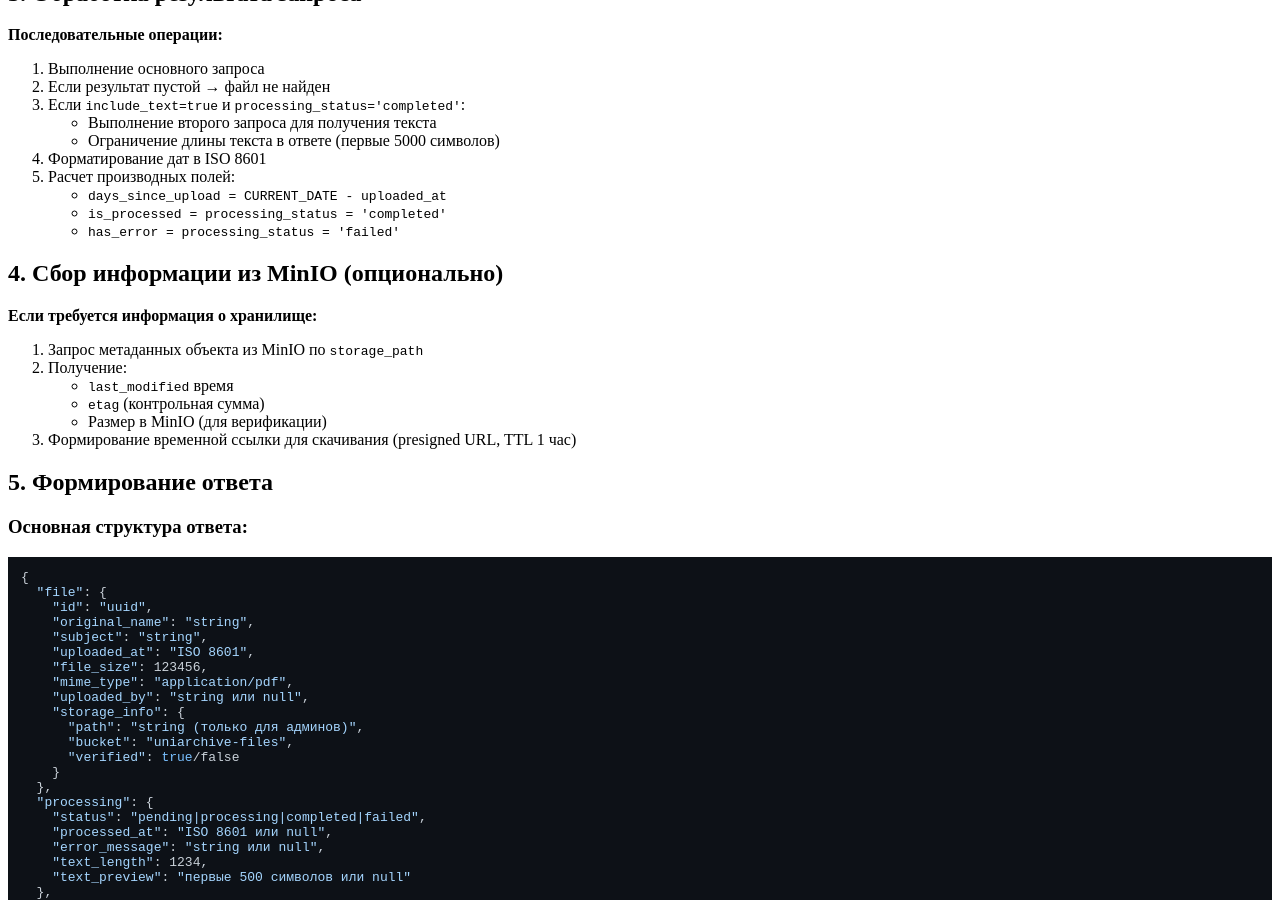
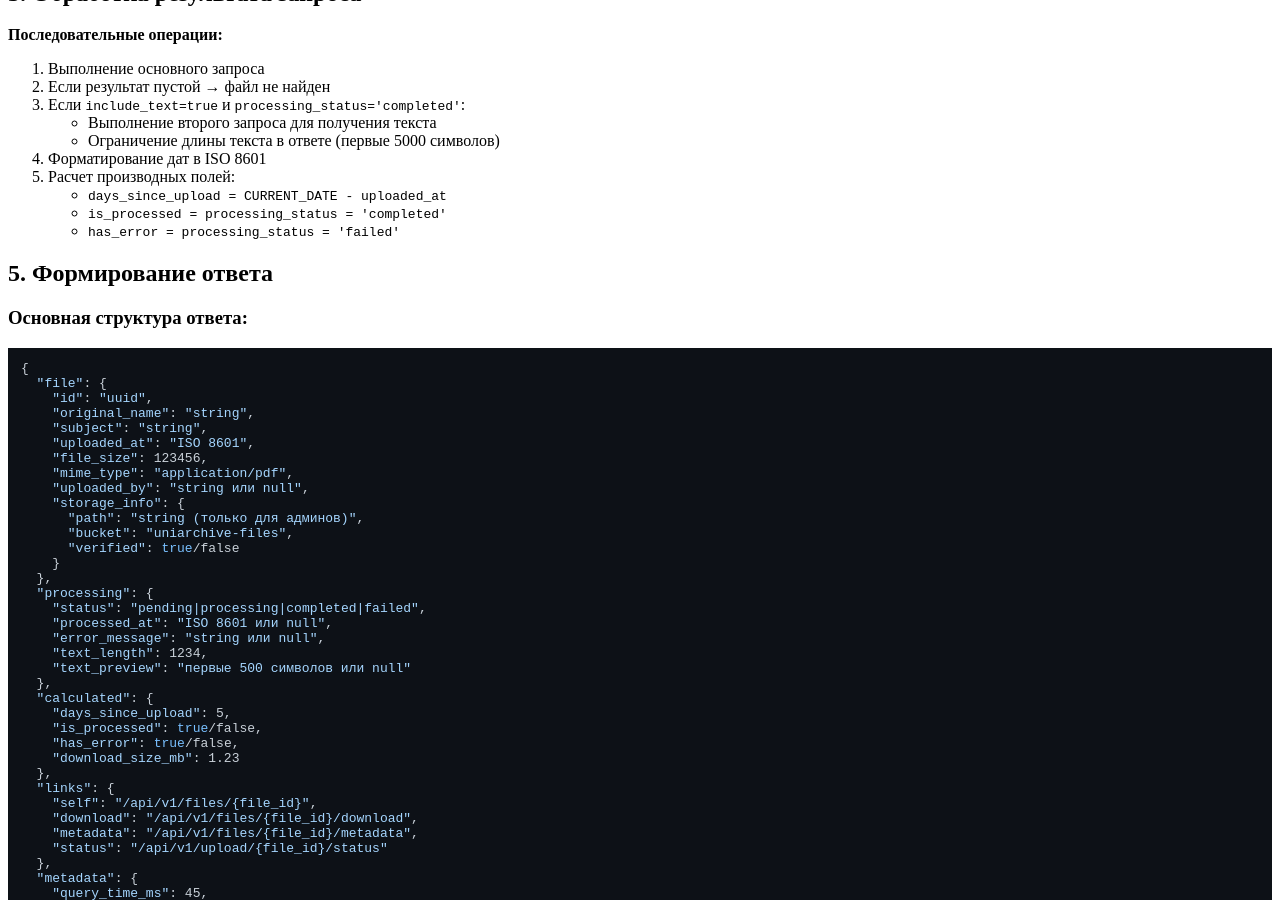
Before and after one commit to p6tso/p6tso.github.io, a Jekyll site: the page built from uniarchive/specifications/search-api-service/get_file_details.md, in a window 1280 px wide and 900 px high, scrolled down 663 px. Built offline with Jekyll 4.4.1, drawn with Linux system fonts in a browser that asks for light colours; nearby versions of some CDN libraries; our own code applies the rules of GitHub Pages for plain Markdown files.

Commit message:
- юзеры

```diff
--- a/uniarchive/specifications/search-api-service/get_file_details.md
+++ b/uniarchive/specifications/search-api-service/get_file_details.md
@@ -46,15 +46,6 @@ WHERE ft.file_id = :file_id AND ft.processing_status = 'completed'
     - `is_processed = processing_status = 'completed'`
     - `has_error = processing_status = 'failed'`
 
-## 4. Сбор информации из MinIO (опционально)
-
-**Если требуется информация о хранилище:**
-1. Запрос метаданных объекта из MinIO по `storage_path`
-2. Получение:
-    - `last_modified` время
-    - `etag` (контрольная сумма)
-    - Размер в MinIO (для верификации)
-3. Формирование временной ссылки для скачивания (presigned URL, TTL 1 час)
 
 ## 5. Формирование ответа
 
```
Also changed, not shown: uniarchive/specifications/search-api-service/search_files.md (+1 -4 lines).
